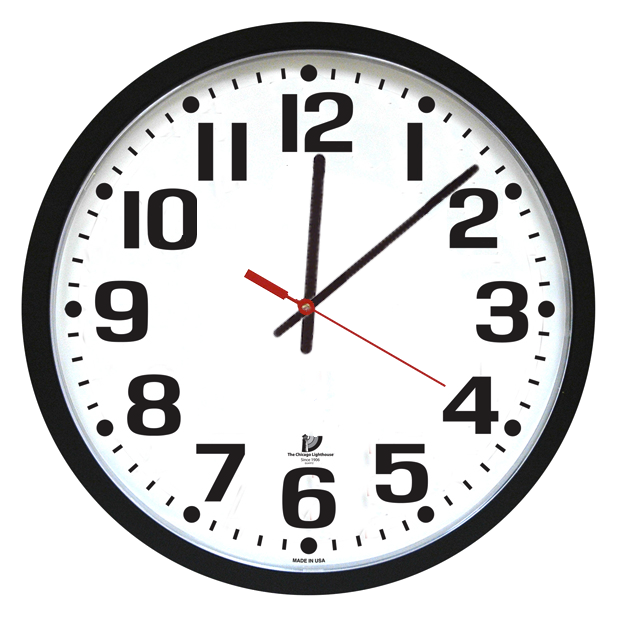
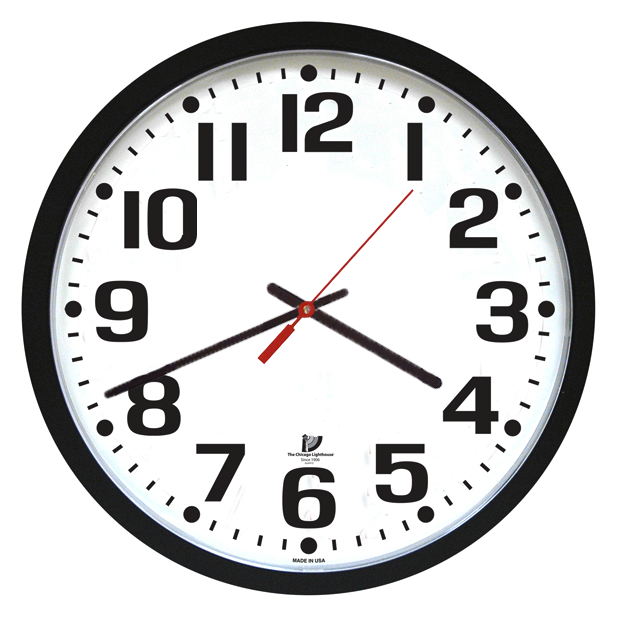
Before and after one commit to WDI-SEA/js-clock-intervals-exercise, a plain HTML site: page index.html in a window 1280 px wide. Shown: the whole page, without its empty margins (0-640 px from the left). Drawn offline with Linux system fonts and the light colour scheme.

Commit message:
Clock calibration added each minute

```diff
--- a/clock.js
+++ b/clock.js
@@ -1,9 +1,3 @@
-// Update the hour hand every 12000 ms. Rotate 6 degrees clockwise.
-// Update the minute hand every 60000 ms. Rotate 6 degrees clockwise.
-// Update the second hand every 1000 ms. Rotate the
-
-
-
 // Variables
 var secondHandPosition;
 var minuteHandPosition;
@@ -11,6 +5,9 @@ var hourHandPosition;
 var secondCounter;
 var minuteCounter;
 var hourCounter;
+var secondsCurrent;
+var minutesCurrent;
+var hoursCurrent;
 
 // HTML Element references
 var secondHand = document.getElementById('second');
@@ -19,17 +16,35 @@ var hourHand = document.getElementById('hour');
 
 // Functions
 var initialize = function(){
-    secondHandPosition = 0;
-    minuteHandPosition = 0;
-    hourHandPosition = 0;
+    calibrateTime();
     secondCounter = 0;
     minuteCounter = 0;
     hourCounter = 0;
 }
 
+var calibrateTime = function(){
+    currentTime = new Date();
+    secondsCurrent = currentTime.getSeconds();
+    minutesCurrent = currentTime.getMinutes();
+    hoursCurrent = currentTime.getHours();
+    //console.log(currentTime)
+    // Convert from 24hr to 12hr
+    if (hoursCurrent > 12){
+        hoursCurrent -= 12;
+    }
+    else if (hoursCurrent === 0) {
+        hoursCurrent = 12;
+    }
+    // else hoursCurrent = hoursCurrent
+    secondHandPosition = (secondsCurrent / 60) * 360;
+    minuteHandPosition = (minutesCurrent / 60) * 360;
+    hourHandPosition = (hoursCurrent / 12) * 360;
+}
+
 var masterClockTiming = function(){
     if (secondCounter === 60){
         secondCounter = 0;
+        calibrateTime();
     };
     if (minuteCounter === (60*60)){
         minuteCounter = 0;
@@ -62,4 +77,4 @@ var moveHourHand = function(){
 }
 
 initialize();
-setInterval(masterClockTiming,10);
+setInterval(masterClockTiming,1000);
```
Also changed, not shown: index.html (+0 -3 lines), style.css (line endings or trailing spaces).
